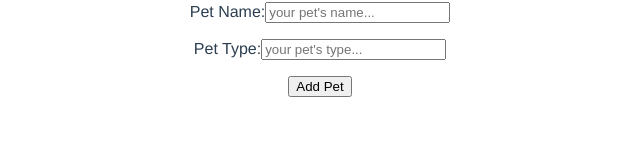
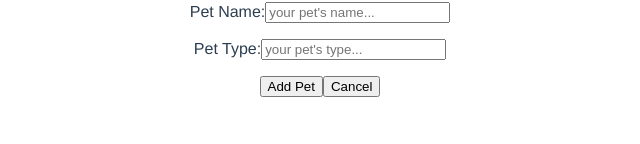
Before and after one commit to staskorz/vue-test-01, a Vue app: page /add-pet in a window 1280 px wide. Shown: the part 156-300 px from the top of the page, without its empty margins (320-960 px from the left). Built offline with nearby package versions, Linux system fonts and the light colour scheme.

Commit message:
Added "Cancel" button to "Add Pet" form

```diff
--- a/src/components/AddPet.vue
+++ b/src/components/AddPet.vue
@@ -15,6 +15,7 @@
 
       <p>
         <input type="submit" value="Add Pet">
+        <input type="button" value="Cancel" v-on:click.prevent="onCancel">
       </p>
     </form>
   </div>
@@ -33,10 +34,18 @@ export default {
   },
 
   methods: {
+    goToPetList() {
+      this.$router.push({ name: "PetList" })
+    },
+
     onSubmit() {
       store.commit("addPet", this.pet)
 
-      this.$router.push({ name: "PetList" })
+      this.goToPetList()
+    },
+
+    onCancel() {
+      this.goToPetList()
     },
   },
 }
```
